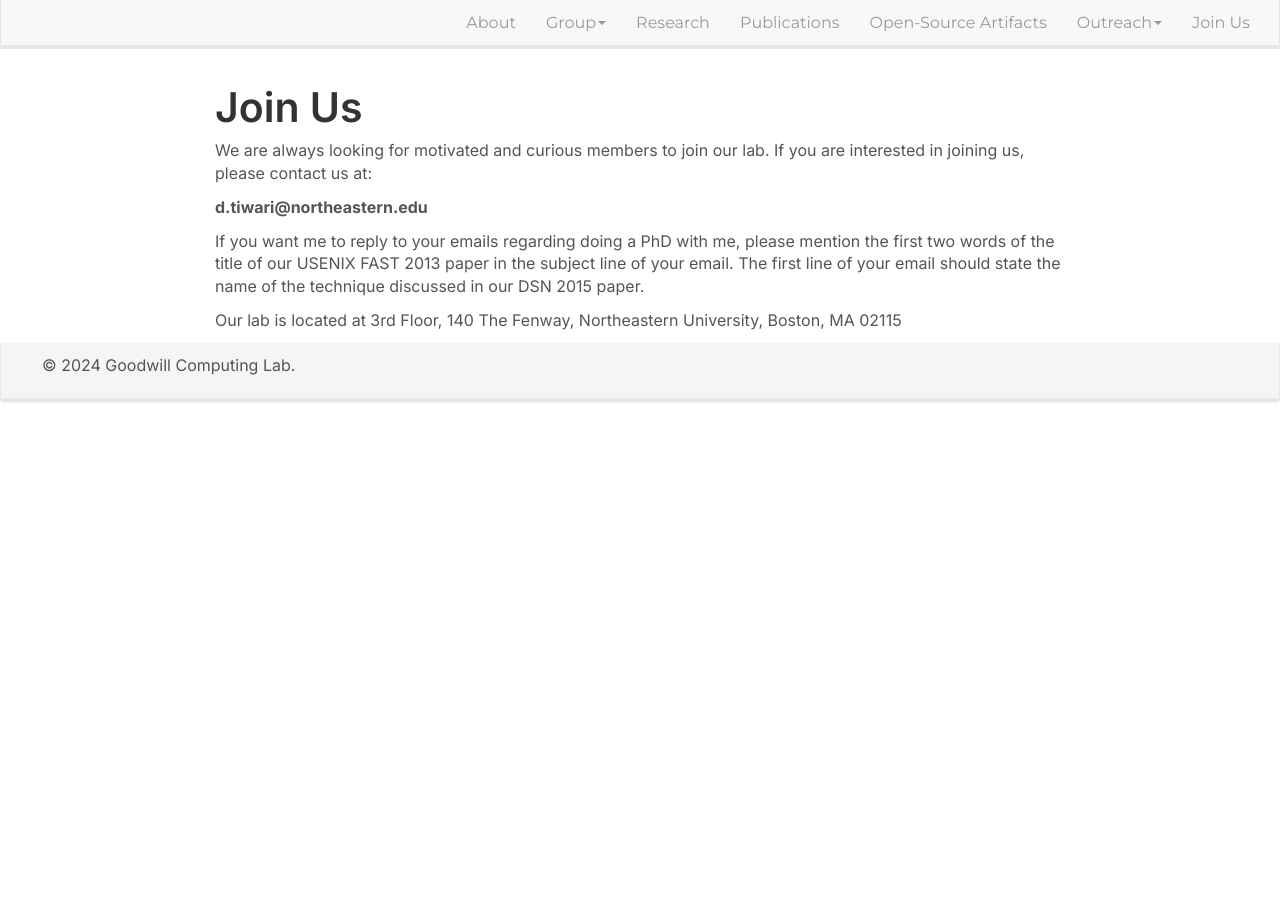
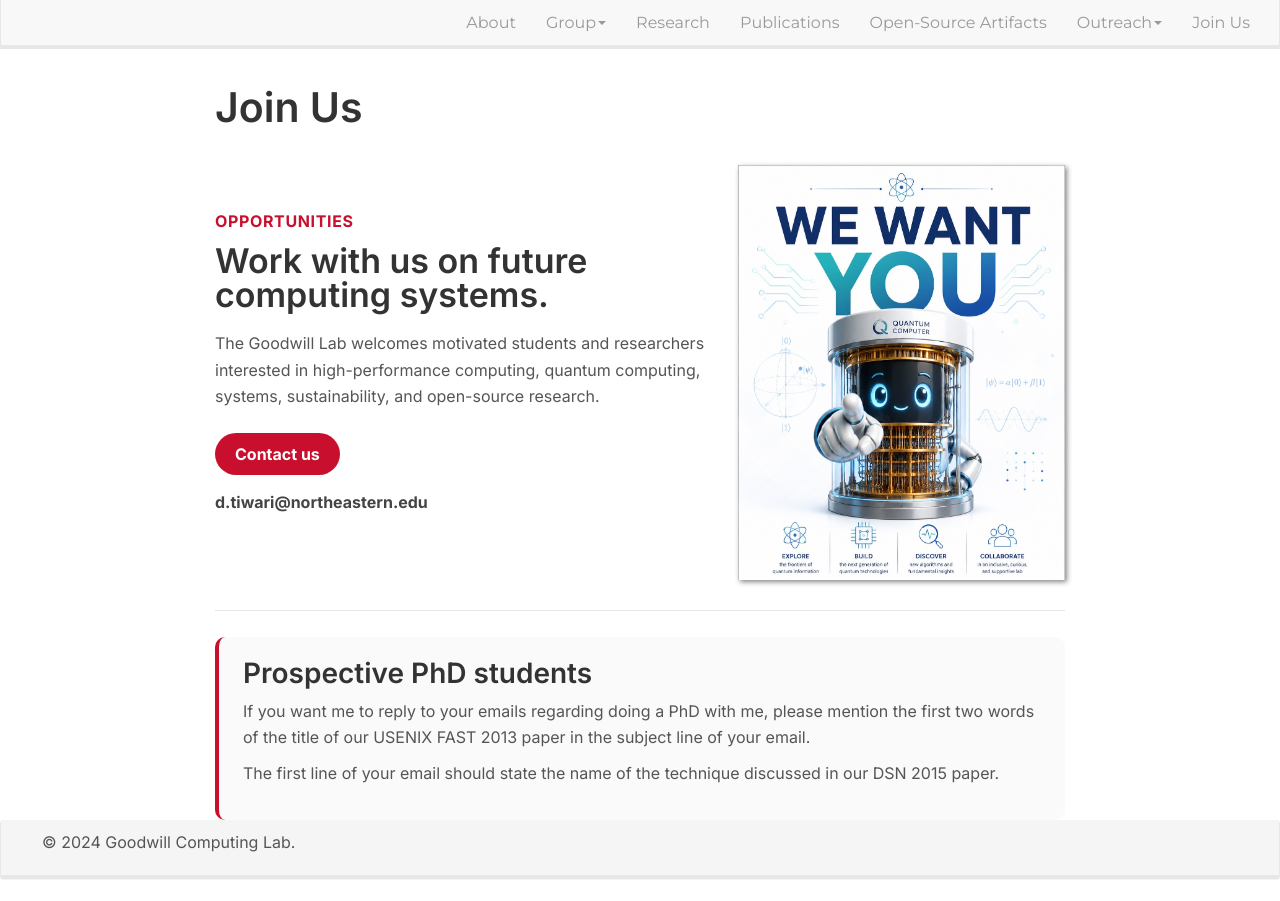
Before and after one commit to GoodwillComputingLab/goodwillcomputinglab.github.io, a Jekyll site: the page built from _pages/join_us.md, in a window 1280 px wide. Built offline with Jekyll 4.4.1, drawn with Linux system fonts in a browser that asks for light colours; nearby versions of some CDN libraries.

Commit message:
change join me

```diff
--- a/_pages/join_us.md
+++ b/_pages/join_us.md
@@ -5,12 +5,167 @@ excerpt: "Goodwill Lab: Join Us"
 sitemap: false
 permalink: /join/
 ---
+
 # Join Us
 
-We are always looking for motivated and curious members to join our lab. If you are interested in joining us, please contact us at:
+<div class="join-page" markdown="0">
 
-<b>d.tiwari@northeastern.edu</b>
+  <div class="join-hero">
+    <div class="join-hero-text">
+      <p class="join-kicker">Opportunities</p>
 
-If you want me to reply to your emails regarding doing a PhD with me, please mention the first two words of the title of our USENIX FAST 2013 paper in the subject line of your email. The first line of your email should state the name of the technique discussed in our DSN 2015 paper.
+      <h2>Work with us on future computing systems.</h2>
 
-Our lab is located at 3rd Floor, 140 The Fenway, Northeastern University, Boston, MA 02115
+      <p>
+        The Goodwill Lab welcomes motivated students and researchers interested in
+        high-performance computing, quantum computing, systems, sustainability,
+        and open-source research.
+      </p>
+
+      <a class="join-button" href="mailto:d.tiwari@northeastern.edu">
+        Contact us
+      </a>
+
+      <p class="join-email">d.tiwari@northeastern.edu</p>
+    </div>
+
+    <div class="join-hero-image">
+      <img src="{{ site.url }}{{ site.baseurl }}/images/wantu.jpg"
+           alt="Quantum computer recruitment graphic">
+    </div>
+  </div>
+
+  <div class="join-info-grid">
+    <div class="join-info-card">
+      <h3>Prospective PhD students</h3>
+      <p>
+        If you want me to reply to your emails regarding doing a PhD with me,
+        please mention the first two words of the title of our USENIX FAST 2013
+        paper in the subject line of your email.
+      </p>
+      <p>
+        The first line of your email should state the name of the technique
+        discussed in our DSN 2015 paper.
+      </p>
+    </div>
+  </div>
+
+</div>
+
+<style>
+.join-page {
+  max-width: 1050px;
+}
+
+.join-hero {
+  display: flex;
+  align-items: center;
+  gap: 32px;
+  padding: 10px 0 24px 0;
+  border-bottom: 1px solid #e5e7eb;
+}
+
+.join-hero-text {
+  flex: 1.2;
+}
+
+.join-kicker {
+  color: #c8102e;
+  font-weight: 700;
+  letter-spacing: 0.04em;
+  text-transform: uppercase;
+  margin-bottom: 10px;
+}
+
+.join-hero-text h2 {
+  margin-top: 0;
+  margin-bottom: 18px;
+  max-width: 680px;
+}
+
+.join-hero-text p {
+  line-height: 1.65;
+  max-width: 760px;
+}
+
+.join-button {
+  display: inline-block;
+  margin-top: 12px;
+  padding: 10px 20px;
+  background: #c8102e;
+  color: white;
+  border-radius: 999px;
+  font-weight: 700;
+  text-decoration: none;
+}
+
+.join-button:hover {
+  color: white;
+  text-decoration: none;
+  background: #a70d25;
+}
+
+.join-email {
+  margin-top: 14px;
+  font-weight: 700;
+  color: #444;
+}
+
+.join-hero-image {
+  flex: 0.8;
+  text-align: center;
+}
+
+.join-hero-image img {
+  max-width: 360px;
+  width: 100%;
+  height: auto;
+  border-radius: 0 !important;
+  clip-path: none !important;
+  box-shadow: 0 8px 22px rgba(0,0,0,0.08);
+}
+
+.join-info-grid {
+  display: grid;
+  grid-template-columns: 1fr;
+  gap: 22px;
+  margin-top: 26px;
+}
+
+.join-info-card {
+  border-left: 4px solid #c8102e;
+  background: #fafafa;
+  padding: 22px 24px;
+  border-radius: 10px;
+}
+
+.join-info-card h3 {
+  margin-top: 0;
+  margin-bottom: 12px;
+}
+
+.join-info-card p {
+  line-height: 1.6;
+}
+
+@media (max-width: 768px) {
+  .join-hero {
+    flex-direction: column;
+    align-items: flex-start;
+    gap: 22px;
+    padding: 6px 0 22px 0;
+  }
+
+  .join-hero-image {
+    width: 100%;
+  }
+
+  .join-hero-image img {
+    max-width: 100%;
+  }
+
+  .join-info-card {
+    padding: 18px 20px;
+  }
+}
+</style>
```
Also changed, not shown: images/wantu.jpg (added).
